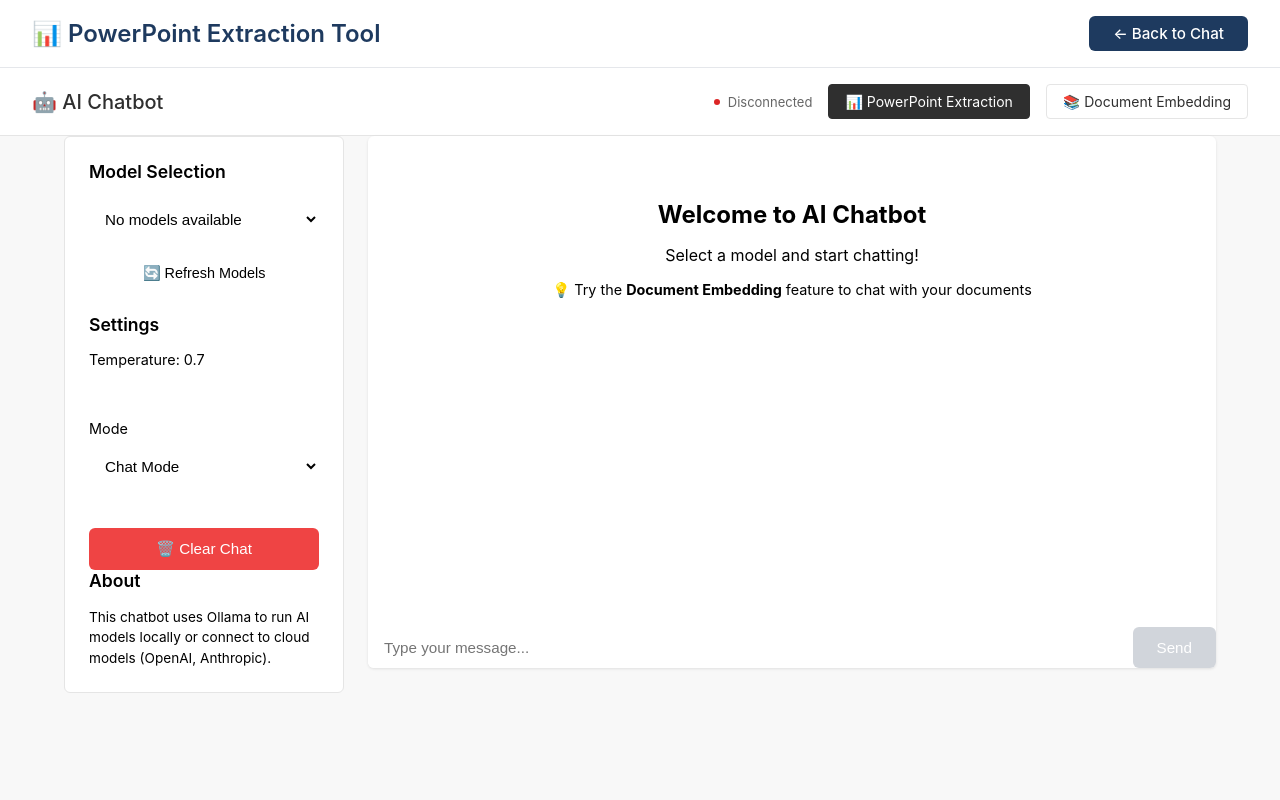
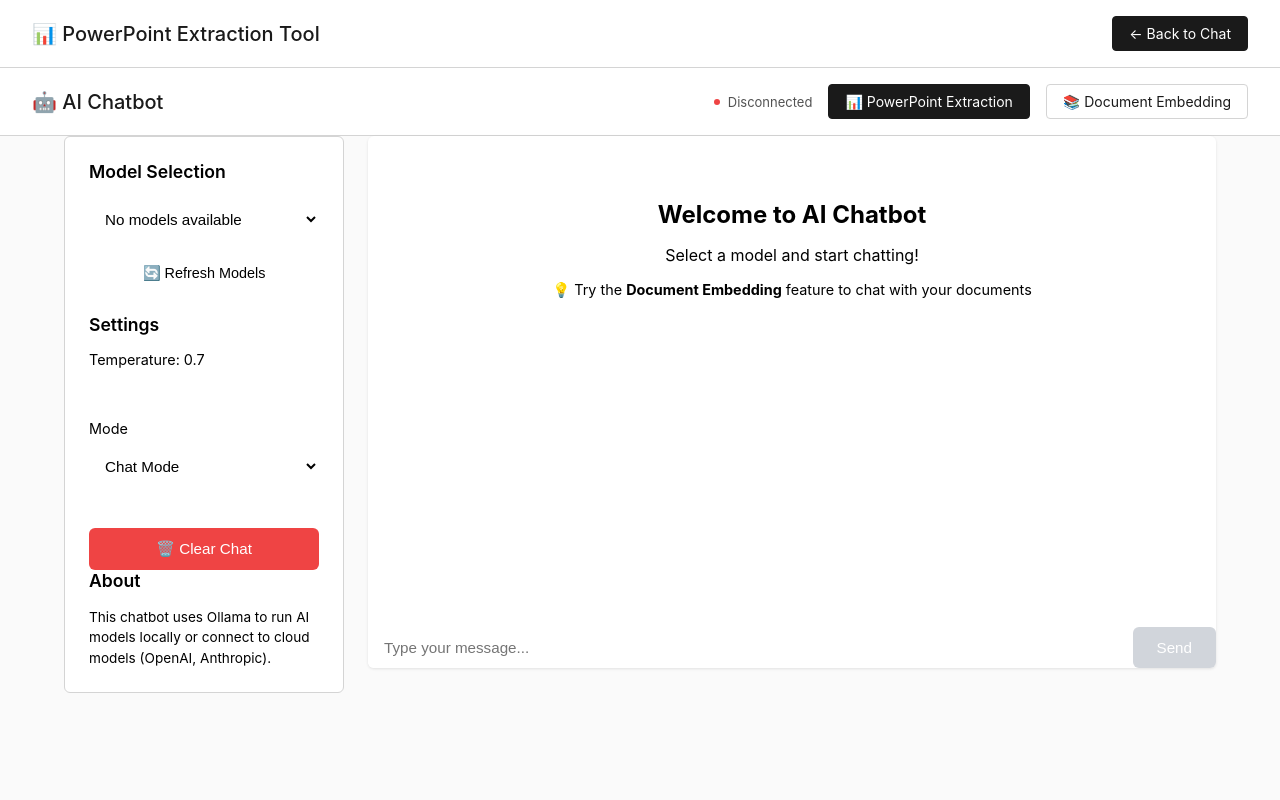
Before and after one commit to FreddieFF2006/OllamaChatbot, a Flask app: page /ppt-extraction in a window 1280 px wide. Run offline with Flask 3, Linux system fonts and the light colour scheme; data that the repository does not hold is empty.

Commit message:
Improve color scheme with better gray hierarchy
- Darker primary blacks (#1a1a1a) for better contrast
- More varied gray tones for better visual hierarchy
- Added quaternary levels for backgrounds and text
- Improved border variations for subtle depth
- Better contrast while maintaining minimalist aesthetic
- No gradients, pure simplicity with better accenting

```diff
--- a/templates/INDEX.html
+++ b/templates/INDEX.html
@@ -12,21 +12,23 @@
         }
 
         :root {
-            --primary: #2f2f2f;
-            --primary-hover: #1a1a1a;
-            --secondary: #666666;
-            --accent: #ab7c5f;
-            --accent-hover: #8b6850;
+            --primary: #1a1a1a;
+            --primary-hover: #000000;
+            --secondary: #4a4a4a;
+            --accent: #6b6b6b;
             --bg-primary: #ffffff;
-            --bg-secondary: #f8f8f8;
-            --bg-tertiary: #fafafa;
-            --border: #e5e5e5;
-            --border-light: #f0f0f0;
-            --text-primary: #2f2f2f;
-            --text-secondary: #666666;
-            --text-tertiary: #999999;
-            --success: #16a34a;
-            --error: #dc2626;
+            --bg-secondary: #fafafa;
+            --bg-tertiary: #f5f5f5;
+            --bg-quaternary: #ebebeb;
+            --border: #d4d4d4;
+            --border-light: #e8e8e8;
+            --border-lighter: #f0f0f0;
+            --text-primary: #1a1a1a;
+            --text-secondary: #525252;
+            --text-tertiary: #8a8a8a;
+            --text-quaternary: #a3a3a3;
+            --success: #22c55e;
+            --error: #ef4444;
         }
 
         body {
--- a/templates/ppt_extraction.html
+++ b/templates/ppt_extraction.html
@@ -18,59 +18,69 @@
         }
 
         :root {
-            --navy-blue: #1e3a5f;
-            --dark-navy: #152a45;
-            --light-navy: #2d5a8c;
-            --accent-blue: #4a9eff;
-            --bg-gray: #f7f9fc;
-            --border-gray: #e5e7eb;
-            --text-dark: #1f2937;
-            --text-light: #6b7280;
+            --primary: #1a1a1a;
+            --primary-hover: #000000;
+            --secondary: #4a4a4a;
+            --accent: #6b6b6b;
+            --bg-primary: #ffffff;
+            --bg-secondary: #fafafa;
+            --bg-tertiary: #f5f5f5;
+            --bg-quaternary: #ebebeb;
+            --border: #d4d4d4;
+            --border-light: #e8e8e8;
+            --border-lighter: #f0f0f0;
+            --text-primary: #1a1a1a;
+            --text-secondary: #525252;
+            --text-tertiary: #8a8a8a;
+            --text-quaternary: #a3a3a3;
+            --success: #22c55e;
+            --error: #ef4444;
         }
 
         body {
             font-family: -apple-system, BlinkMacSystemFont, 'Segoe UI', Roboto, Oxygen, Ubuntu, Cantarell, sans-serif;
-            background: var(--bg-gray);
+            background: var(--bg-secondary);
             display: flex;
             flex-direction: column;
             position: relative;
         }
 
         .header {
-            background: white;
+            background: var(--bg-primary);
             padding: 1rem 2rem;
-            box-shadow: 0 1px 3px rgba(0,0,0,0.1);
+            box-shadow: none;
             display: flex;
             justify-content: space-between;
             align-items: center;
-            border-bottom: 1px solid var(--border-gray);
+            border-bottom: 1px solid var(--border);
             flex-shrink: 0;
         }
 
         .header h1 {
-            font-size: 1.5rem;
-            color: var(--navy-blue);
+            font-size: 1.25rem;
+            color: var(--text-primary);
             display: flex;
             align-items: center;
             gap: 0.5rem;
-            font-weight: 600;
+            font-weight: 500;
         }
 
         .back-button {
-            background: var(--navy-blue);
+            background: var(--primary);
             color: white;
-            border: none;
-            padding: 0.5rem 1.5rem;
-            border-radius: 6px;
+            border: 1px solid var(--primary);
+            padding: 0.5rem 1rem;
+            border-radius: 4px;
             cursor: pointer;
-            font-size: 0.95rem;
+            font-size: 0.875rem;
             text-decoration: none;
-            transition: background 0.2s;
-            font-weight: 500;
+            transition: background 0.15s;
+            font-weight: 400;
         }
 
         .back-button:hover {
-            background: var(--dark-navy);
+            background: var(--primary-hover);
+            border-color: var(--primary-hover);
         }
 
         .iframe-container {
```
Also changed, not shown: templates/embedding.html (+16 -14 lines).
